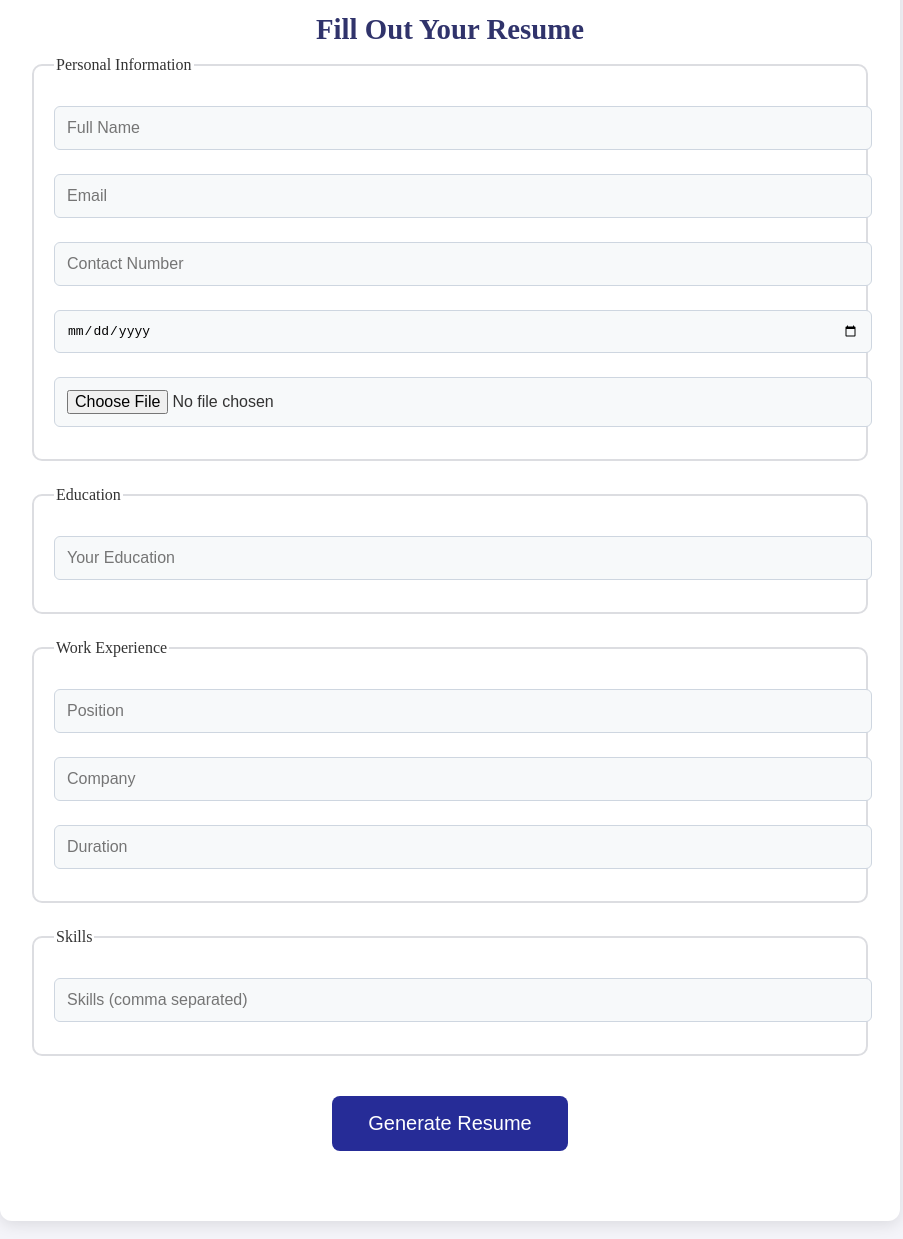
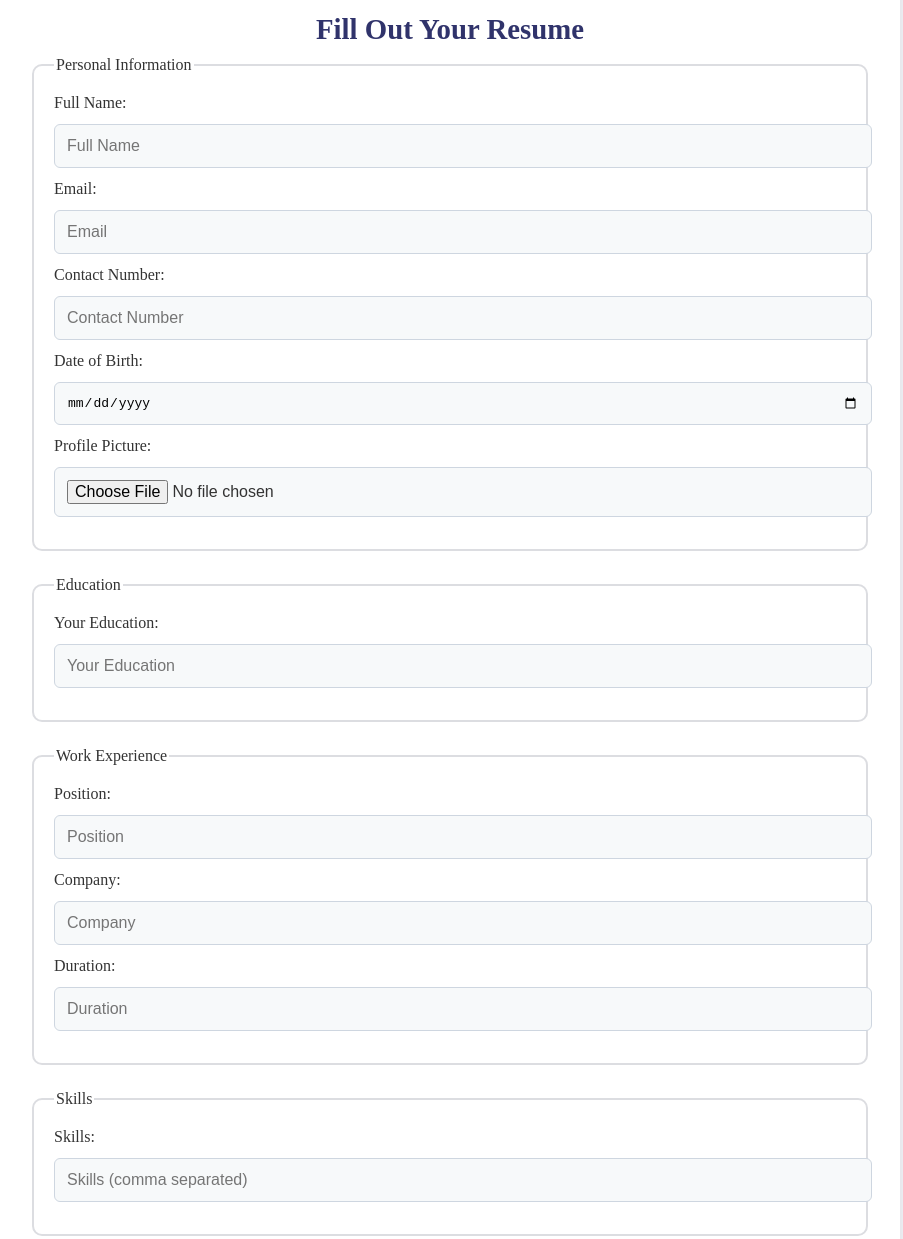
Before and after one commit to WaniaAzamm/Hackathon-01, a plain HTML site: page milestone-04/index.html in a window 1280 px wide. Shown: the part 257-1496 px from the top of the page, without its empty margins (190-1093 px from the left). Drawn offline with Linux system fonts and the light colour scheme.

Commit message:
Update index.html

```diff
--- a/milestone-04/index.html
+++ b/milestone-04/index.html
@@ -16,28 +16,58 @@
         <form id="resumeForm">
             <fieldset>
                 <legend>Personal Information</legend>
+                <div class="form-group-inline">
+                    <label for="name">Full Name:</label>
                     <input type="text" id="name" placeholder="Full Name" required>
+                </div>
+                <div class="form-group-inline">
+                    <label for="email">Email:</label>
                     <input type="email" id="email" placeholder="Email" required>
+                </div>
+                <div class="form-group-inline">
+                    <label for="contact">Contact Number:</label>
                     <input type="text" id="contact" placeholder="Contact Number" required>
+                </div>
+                <div class="form-group-inline">
+                    <label for="dob">Date of Birth:</label>
                     <input type="date" id="dob" placeholder="Date of Birth" required>
+                </div>
+                <div class="form-group-inline">
+                    <label for="profilePicture">Profile Picture:</label>
                     <input type="file" id="profilePicture" accept="image/*" required>
+                </div>
             </fieldset>
 
             <fieldset>
                 <legend>Education</legend>
+                <div class="form-group">
+                    <label for="education">Your Education:</label>
                     <input type="text" id="education" placeholder="Your Education" required>
+                </div>
             </fieldset>
 
             <fieldset>
                 <legend>Work Experience</legend>
+                <div class="form-group-inline">
+                    <label for="position">Position:</label>
                     <input type="text" id="position" placeholder="Position" required>
+                </div>
+                <div class="form-group-inline">
+                    <label for="company">Company:</label>
                     <input type="text" id="company" placeholder="Company" required>
+                </div>
+                <div class="form-group-inline">
+                    <label for="duration">Duration:</label>
                     <input type="text" id="duration" placeholder="Duration" required>
+                </div>
             </fieldset>
 
             <fieldset>
                 <legend>Skills</legend>
+                <div class="form-group">
+                    <label for="skills">Skills:</label>
                     <input type="text" id="skills" placeholder="Skills (comma separated)" required>
+                </div>
             </fieldset>
 
             <button type="submit" class="generate-resume-btn">Generate Resume</button>
```
Lines whose indentation alone changed are shown as unchanged.
